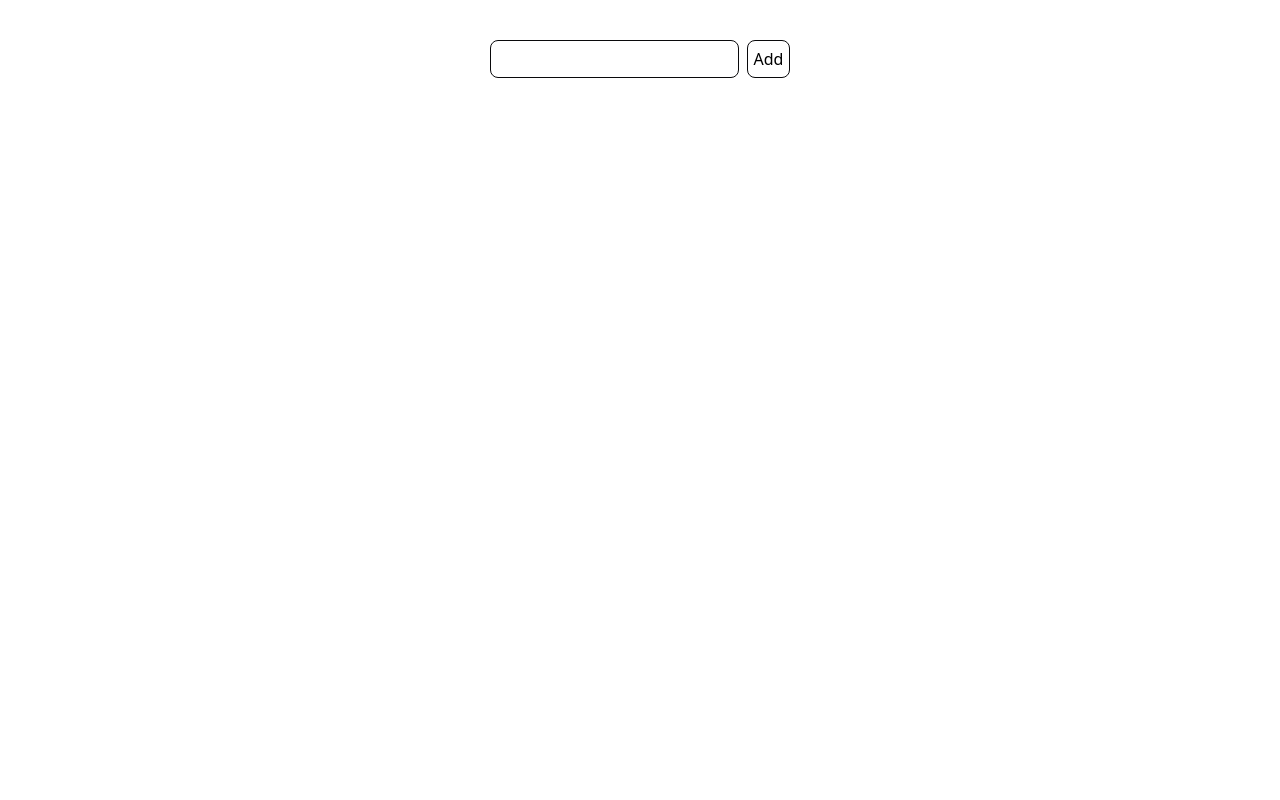
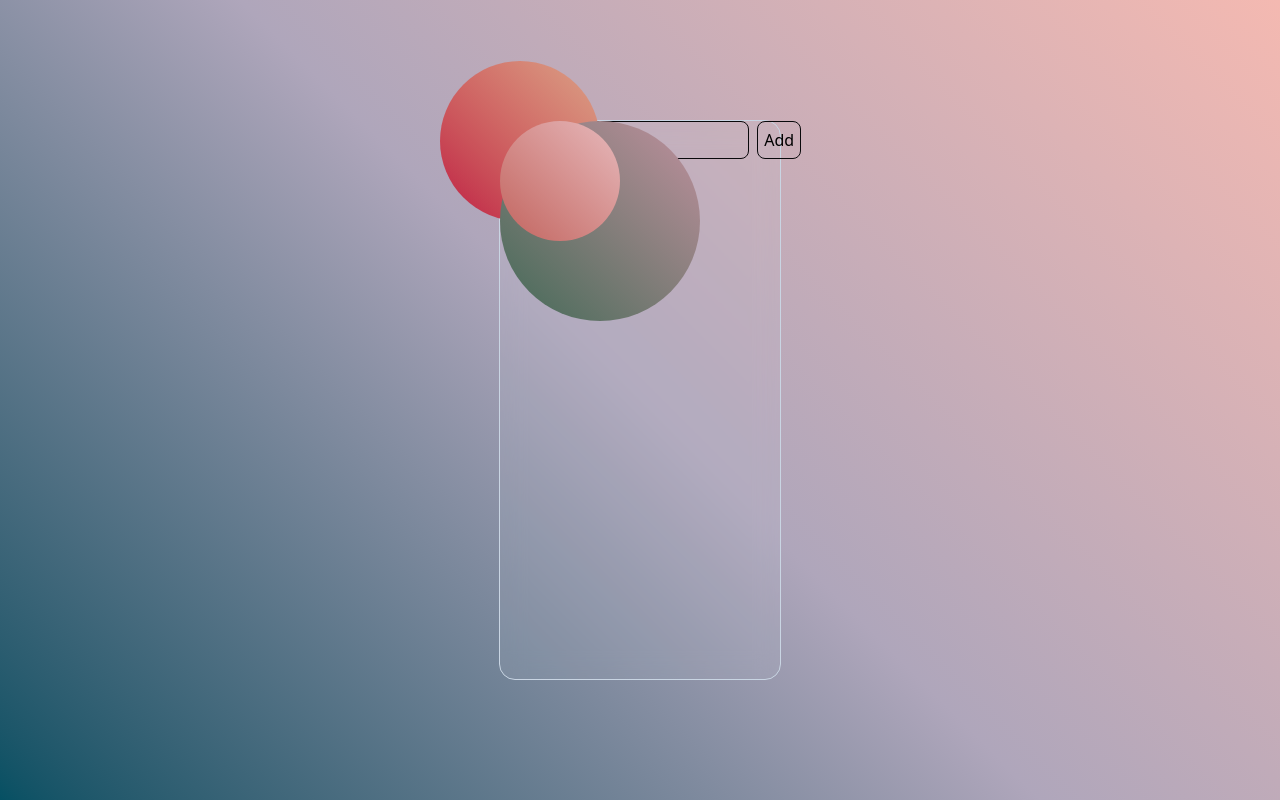
Before and after one commit to Nikkihosseini/ToDo-react-, a React (Vite) app: page / in a window 1280 px wide. Built offline with nearby package versions, Linux system fonts and the light colour scheme.

Commit message:
add some style

```diff
--- a/index.html
+++ b/index.html
@@ -5,9 +5,8 @@
     <meta name="viewport" content="width=device-width, initial-scale=1.0" />
     <title>To Do List</title>
   </head>
-  <body>
+  <body class="flex flex-col items-center justify-center h-screen bg-linear-45 from-blue-60 via-blue-70 to-pink-60 bg-no-repeat bg-center bg-contain">
     <div id="root"></div>
-
     <script type="module" src="/src/main.jsx"></script>
   </body>
 </html>
--- a/src/ToDo/ToDoApp.jsx
+++ b/src/ToDo/ToDoApp.jsx
@@ -37,7 +37,10 @@ export default function ToDoApp(){
 
     return(
         <>
-           <div className="flex flex-col items-center justify-center mt-10 gap-y-2">
+           <div className="relative bg-alpha-50 border border-blue-20 backdrop-blur-md h-[70vh] w-[22vw] rounded-2xl z-40">
+            <span className="absolute top-[-60px] left-[-60px] block rounded-full size-40 bg-linear-45 from-pink-80 to-orange-60 z-0"></span>
+            <span className="absolute block rounded-full size-50 bg-linear-45 from-green-60 to-purple-40 z-0"></span>
+            <span className="absolute block rounded-full size-30 bg-linear-45 from-pink-90 to-pink-40 z-0"></span>
               <div className="flex items-center gap-x-2">
                 <input onChange={inputValueHandler} className="rounded-lg border border-zinc-950 py-1.5 px-2" type="text" />
                 <button onClick={addToDo} className="rounded-lg border border-zinc-950 p-1.5 cursor-pointer">Add</button>
--- a/src/index.css
+++ b/src/index.css
@@ -1 +1,16 @@
 @import "tailwindcss";
+
+@theme {
+    --color-blue-60: oklch(40.01% 0.0717 221.45);
+    --color-blue-70: oklch(73.94% 0.0314 304.97);
+    --color-blue-20: oklch(86.81% 0.0234 252.19);
+    --color-pink-60: oklch(83.73% 0.0697 27.44);
+    --color-green-60: oklch(48.48% 0.0549 164.7);
+    --color-pink-70: oklch(70.66% 0.0646 359.55);
+    --color-pink-80: oklch(51.58% 0.1981 13.88);
+    --color-orange-60: oklch(75.83% 0.0767 46.84);
+    --color-pink-90: oklch(61.1% 0.1199 24.39);
+    --color-pink-40: oklch(82.64% 0.0521 13.77);
+    --color-purple-40: oklch(70.31% 0.0608 359.57);
+    --color-alpha-50: oklch(86.4% 0.0234 252.19 / 10%);
+}
```
